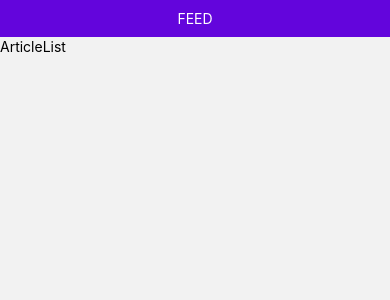
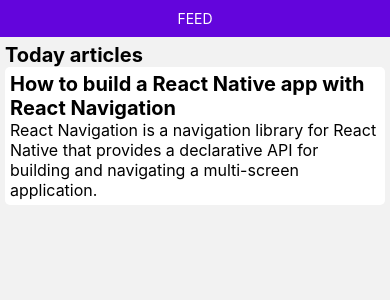
Before and after one commit to koladev32/Bloggero, a React Native app: screen /ArticleList in a window 390 px wide. Shown: the top 300 px of the page. Built offline with nearby package versions, Linux system fonts and the light colour scheme.

Commit message:
✨ add article card

```diff
--- a/src/screens/ArticleList.js
+++ b/src/screens/ArticleList.js
@@ -1,12 +1,27 @@
 import React from 'react';
-import {View, Text, StyleSheet} from 'react-native';
+import {View, Text, StyleSheet, ScrollView} from 'react-native';
 import HeaderLayout from '../components/HeaderLayout';
 
 function ArticleList() {
   return (
     <View style={styles.container}>
       <HeaderLayout text={'FEED'} />
-      <Text>ArticleList</Text>
+      <View style={styles.contentContainer}>
+        <Text style={styles.todayArticleTitle}>Today articles</Text>
+
+        <ScrollView>
+          <View style={styles.articleContainer}>
+            <Text style={styles.articleTitle}>
+              How to build a React Native app with React Navigation
+            </Text>
+            <Text style={styles.articleDescription}>
+              React Navigation is a navigation library for React Native that
+              provides a declarative API for building and navigating a
+              multi-screen application.
+            </Text>
+          </View>
+        </ScrollView>
+      </View>
     </View>
   );
 }
@@ -15,6 +30,26 @@
   container: {
     flex: 1,
   },
+  todayArticleTitle: {
+    fontSize: 20,
+    fontWeight: 'bold',
+  },
+  contentContainer: {
+    flex: 1,
+    margin: 5,
+  },
+  articleContainer: {
+    padding: 5,
+    borderRadius: 5,
+    backgroundColor: '#fff',
+  },
+  articleTitle: {
+    fontSize: 20,
+    fontWeight: 'bold',
+  },
+  articleDescription: {
+    fontSize: 16,
+  },
 });
 
 export default ArticleList;
```
Also changed, not shown: src/components/Card.js (added, +40 -0 lines).
